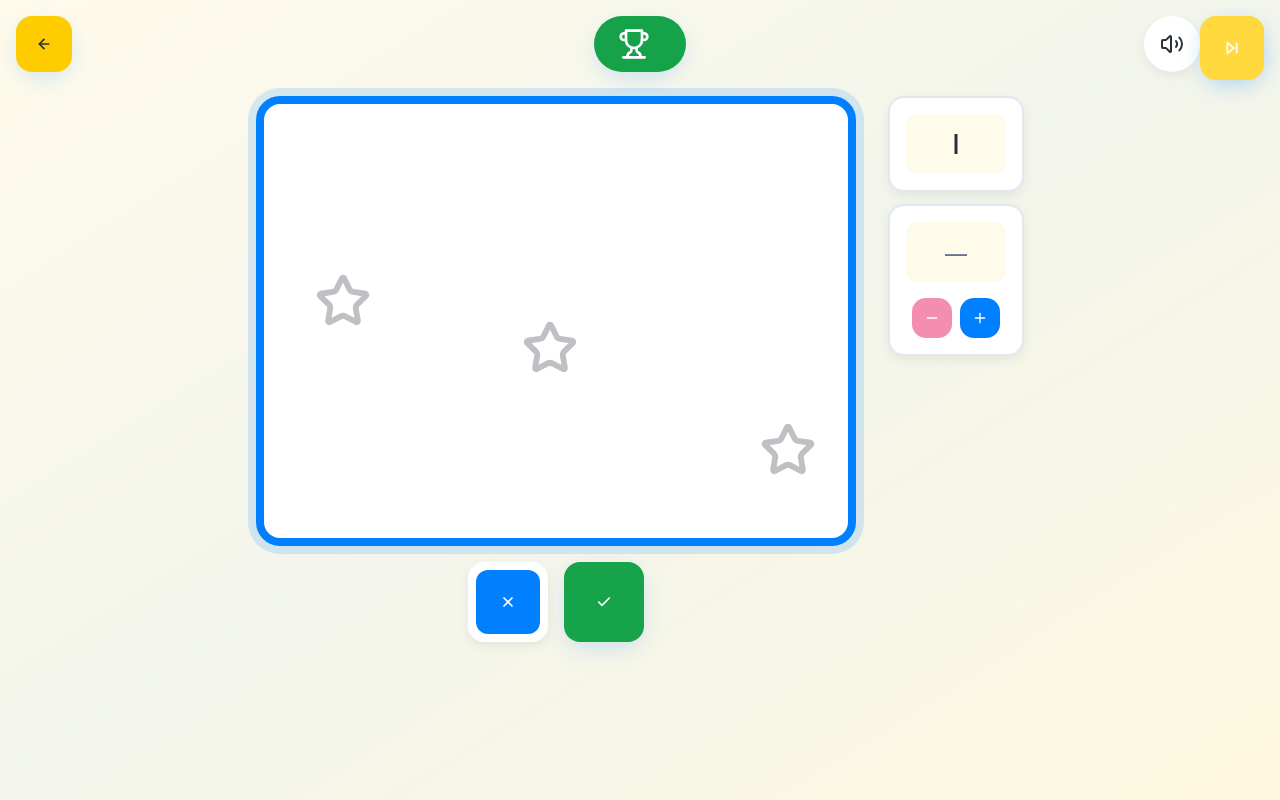
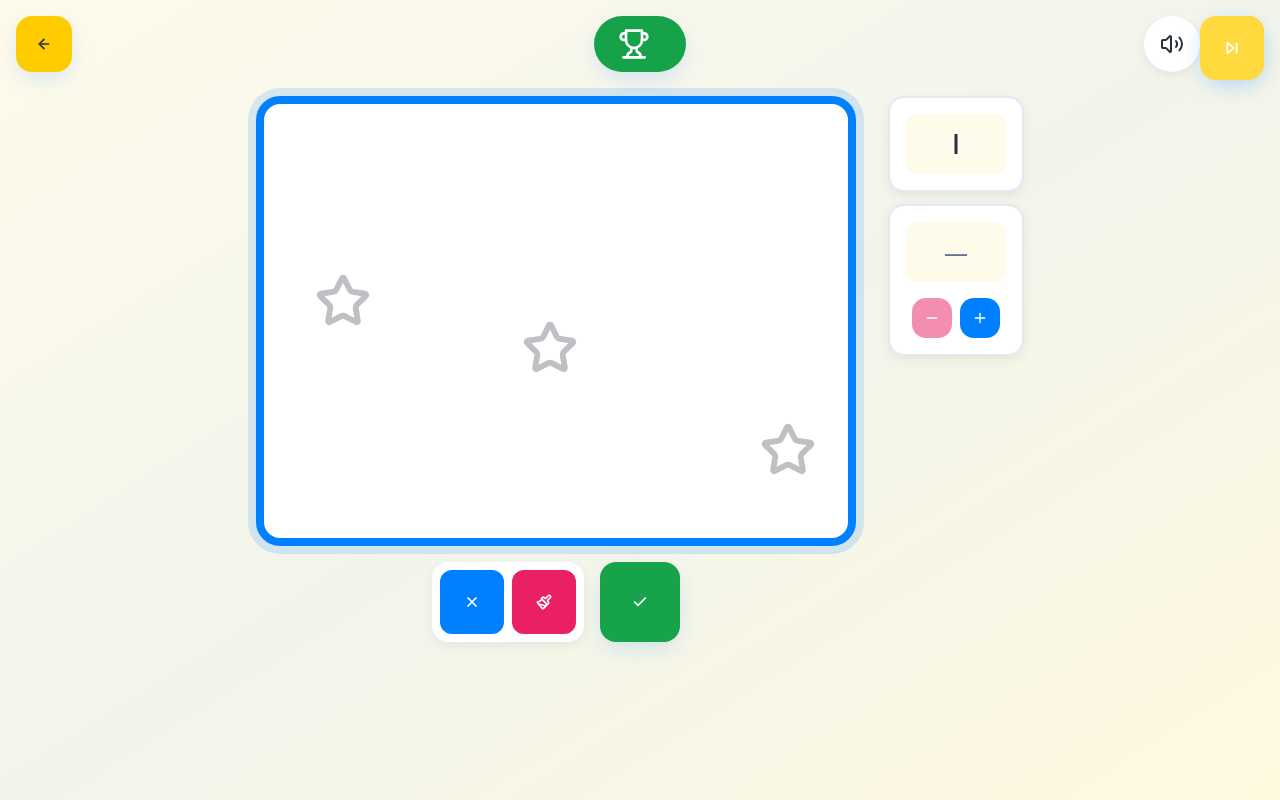
Before and after one commit to TomSlavkovsky/icon-counting-game, a React (Vite) app: page /icon-counting-game/game/skrtni in a window 1280 px wide. Built offline with nearby package versions, Linux system fonts and the light colour scheme; the HTML template or start-up script is replaced by a standard one.

Commit message:
Add coloring tool to Skrtni

```diff
--- a/src/pages/SkrtniGame.tsx
+++ b/src/pages/SkrtniGame.tsx
@@ -167,7 +167,6 @@ const SkrtniGame = () => {
                 >
                   <X size={32} strokeWidth={2.5} />
                 </Button>
-                {skrtniEnableColoring && (
                 <Button
                   onClick={() => setActiveTool('color')}
                   className={`flex items-center justify-center w-16 h-16 rounded-xl ${
@@ -177,7 +176,6 @@ const SkrtniGame = () => {
                 >
                   <Paintbrush size={32} strokeWidth={2.5} />
                 </Button>
-                )}
               </div>
 
               <Button
```
Lines whose indentation alone changed are shown as unchanged.
